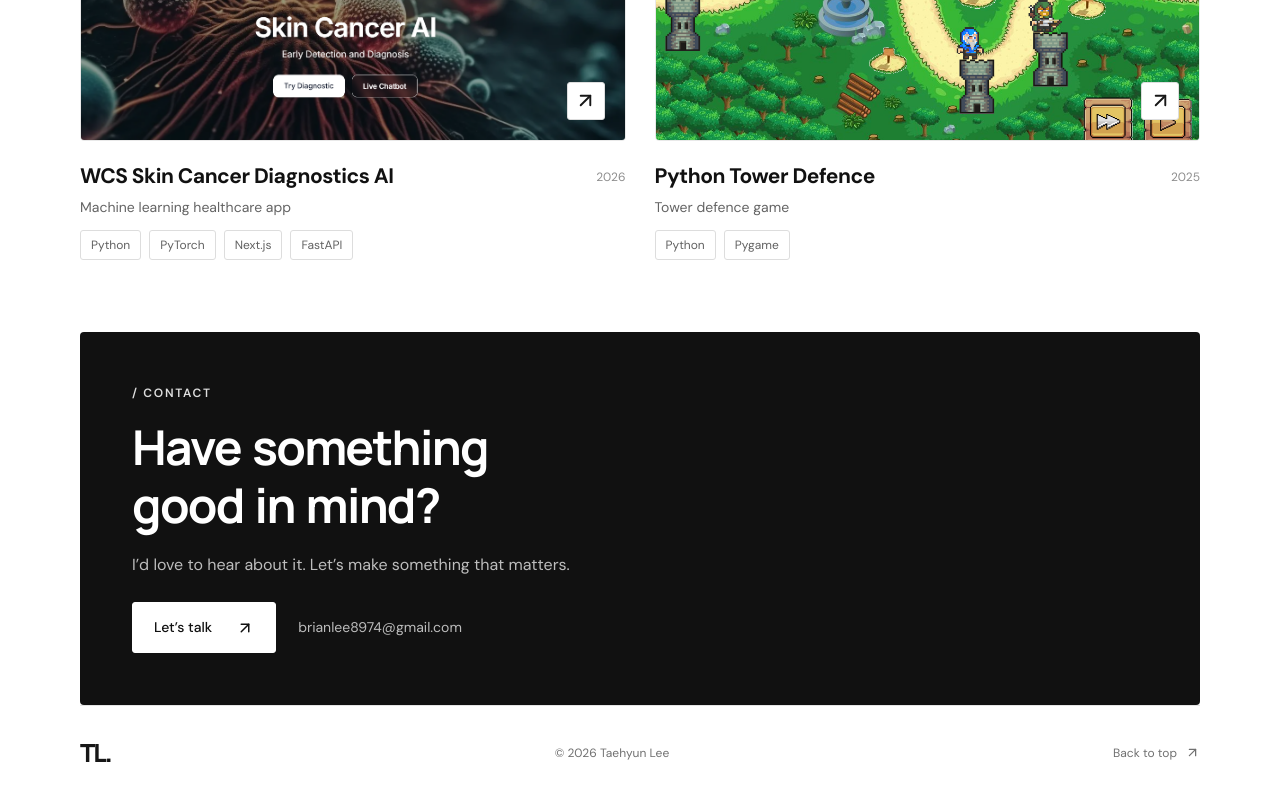
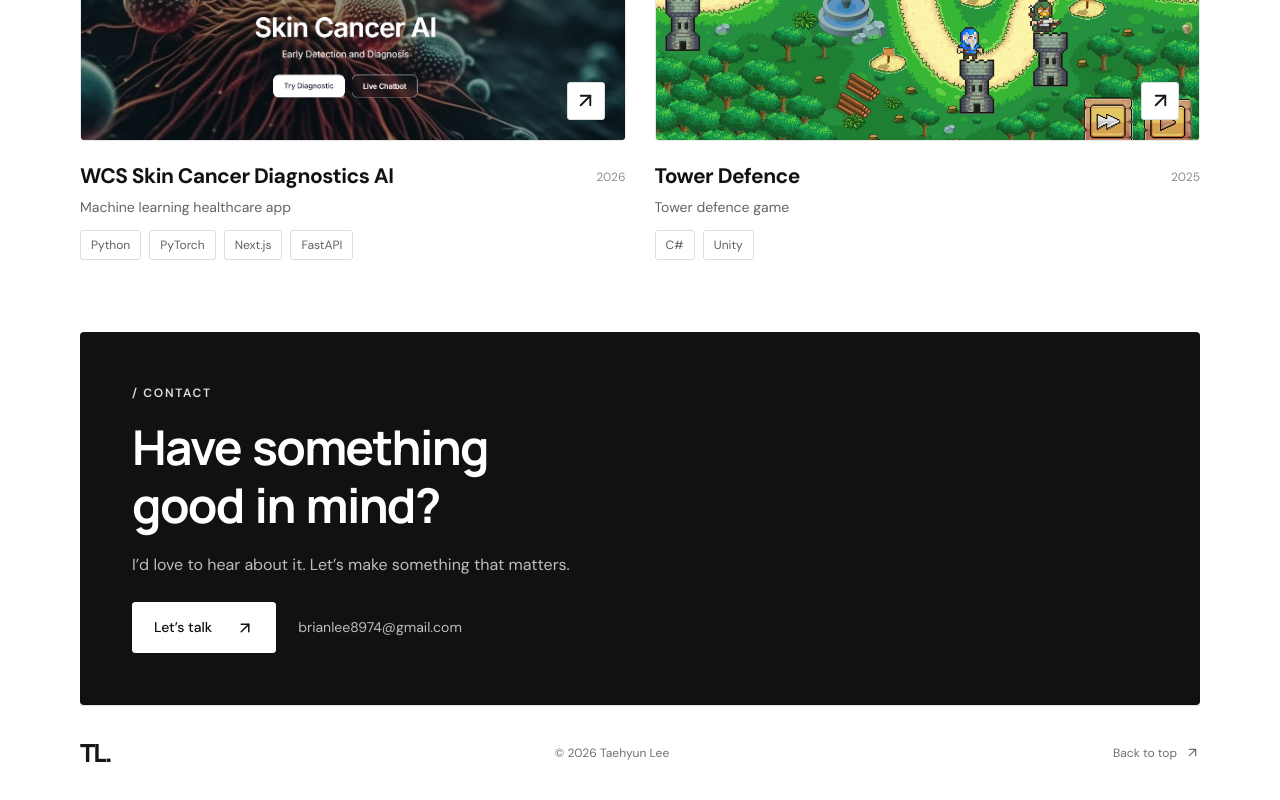
Before and after one commit to brianlee8974/portfolio, a React (Vite) app: page / in a window 1280 px wide. Shown: the part 2006-2806 px from the top of the page. Built offline with nearby package versions, Linux system fonts and the light colour scheme.

Commit message:
modify tower defence project

```diff
--- a/src/data/portfolio.js
+++ b/src/data/portfolio.js
@@ -47,16 +47,16 @@ export const projects = [
   },
   {
     id: 'towerdefence',
-    name: 'Python Tower Defence',
+    name: 'Tower Defence',
     type: 'Tower defence game',
       year: '2025',
-      tags: ['Python', 'Pygame'],
+      tags: ['C#', 'Unity'],
       description:
-        'A Python tower defence game built with Pygame, where players place ' +
+        'A C# tower defence game built with Unity, where players place ' +
         'defensive towers to stop waves of enemies.',
     detail:
-        'The game is organized across reusable Python modules for the game ' +
-        'loop, enemies, settings, and menus. Run it locally after installing Pygame.',
+        'The game is organized across reusable C# scripts and Unity assets for the game with ' +
+        'loop, enemies, settings, and menus.',
       color: 'tower',
       repositoryUrl: 'https://github.com/brianlee8974/Python-TowerDefence',
       repositoryLabel: 'GitHub',
```
